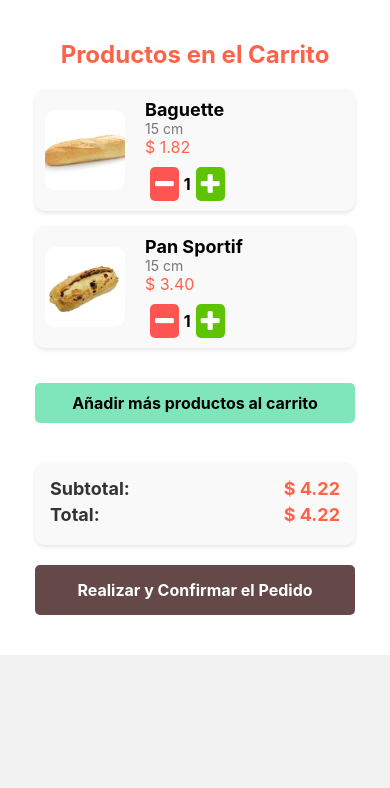
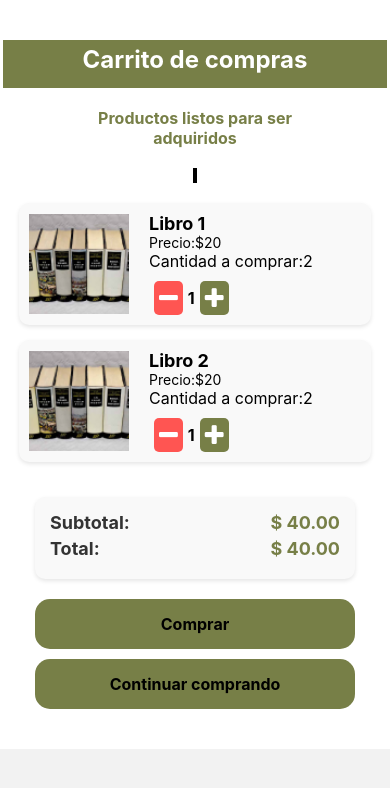
Before and after one commit to Riser245/App-react-ecoaprende, a React Native app: screen /Carrito in a window 390 px wide. Shown: the top 788 px of the page. Built offline with nearby package versions, Linux system fonts and the light colour scheme.

Commit message:
arreglos pantallas

```diff
--- a/src/screens/Carrito.js
+++ b/src/screens/Carrito.js
@@ -21,14 +21,18 @@ const Carrito = () => {
     return (
         <ScrollView contentContainerStyle={styles.scrollContainer}>
             <View style={styles.container}>
-                <Text style={styles.headerText}>Productos en el Carrito</Text>
+                <View style={styles.container2}>
+                    <Text style={styles.headerText}>Carrito de compras</Text>
+                </View>
+                <Text style={styles.subheaderText}>Productos listos para ser adquiridos</Text>
+                <View style={styles.middle} />
                 <View style={styles.productContainer}>
                     <View style={styles.productCard}>
-                        <Image source={require('../img/baguette.png')} style={styles.imagenProducto} />
+                        <Image source={require('../img/libros.png')} style={styles.imagenProducto} />
                         <View style={styles.productDetails}>
-                            <Text style={styles.productTitle}>Baguette</Text>
-                            <Text style={styles.productSubtitle}>15 cm</Text>
-                            <Text style={styles.productPrice}>$ 1.82</Text>
+                            <Text style={styles.productTitle}>Libro 1</Text>
+                            <Text style={styles.productSubtitle}>Precio:$20</Text>
+                            <Text style={styles.productPrice}>Cantidad a comprar:2</Text>
                             <View style={styles.quantityContainer}>
                                 <TouchableOpacity style={styles.minusButton}>
                                     <FontAwesome name="minus" size={24} color="white" />
@@ -41,11 +45,11 @@ const Carrito = () => {
                         </View>
                     </View>
                     <View style={styles.productCard}>
-                        <Image source={require('../img/pan_sportif.jpg')} style={styles.imagenProducto} />
+                        <Image source={require('../img/libros.png')} style={styles.imagenProducto} />
                         <View style={styles.productDetails}>
-                            <Text style={styles.productTitle}>Pan Sportif</Text>
-                            <Text style={styles.productSubtitle}>15 cm</Text>
-                            <Text style={styles.productPrice}>$ 3.40</Text>
+                            <Text style={styles.productTitle}>Libro 2</Text>
+                            <Text style={styles.productSubtitle}>Precio:$20</Text>
+                            <Text style={styles.productPrice}>Cantidad a comprar:2</Text>
                             <View style={styles.quantityContainer}>
                                 <TouchableOpacity style={styles.minusButton}>
                                     <FontAwesome name="minus" size={24} color="white" />
@@ -58,23 +62,24 @@ const Carrito = () => {
                         </View>
                     </View>
                 </View>
-                <TouchableOpacity style={styles.addMoreButton} onPress={irInicio}>
-                    <Text style={styles.addMoreText}>Añadir más productos al carrito</Text>
-                </TouchableOpacity>
 
                 <View style={styles.priceContainer}>
                     <View style={styles.priceRow}>
                         <Text style={styles.priceLabel}>Subtotal:</Text>
-                        <Text style={styles.priceValue}>$ 4.22</Text>
+                        <Text style={styles.priceValue}>$ 40.00</Text>
                     </View>
                     <View style={styles.priceRow}>
                         <Text style={styles.priceLabel}>Total:</Text>
-                        <Text style={styles.priceValue}>$ 4.22</Text>
+                        <Text style={styles.priceValue}>$ 40.00</Text>
                     </View>
                 </View>
 
                 <TouchableOpacity style={styles.confirmButton} onPress={irOrdenes}>
-                    <Text style={styles.confirmButtonText}>Realizar y Confirmar el Pedido</Text>
+                    <Text style={styles.confirmButtonText}>Comprar</Text>
+                </TouchableOpacity>
+
+                <TouchableOpacity style={styles.addMoreButton} onPress={irInicio}>
+                    <Text style={styles.addMoreText}>Continuar comprando</Text>
                 </TouchableOpacity>
             </View>
         </ScrollView>
@@ -94,14 +99,38 @@ const styles = StyleSheet.create({
         alignItems: 'center',
         padding: 20,
     },
+    container2: {
+        backgroundColor: '#777F47',
+        flex: 1,
+        alignItems: 'center',
+        padding: 5,
+        marginBottom: 20,
+        width: '120%'
+    },
+    middle: {
+        flex: 0.3,
+        backgroundColor: 'black',
+        borderWidth: 2,
+        marginTop:20,
+        marginBottom:20,
+
+      },
     headerText: {
         fontSize: 24,
         fontWeight: 'bold',
         marginBottom: 20,
-        color: '#FF6347',
+        color: 'white',
+        backgroundColor: '#777F47',
+    },
+    subheaderText: {
+        fontSize: 16,
+        fontWeight: 'bold',
+        color: '#777F47',
+        width:200,
+        textAlign:'center',
     },
     productContainer: {
-        width: '100%',
+        width: '110%',
     },
     productCard: {
         flexDirection: 'row',
@@ -117,9 +146,9 @@ const styles = StyleSheet.create({
         elevation: 3,
     },
     imagenProducto: {
-        width: 80,
-        height: 80,
-        borderRadius: 10,
+        width: 100,
+        height: 100,
+        borderRadius: 0,
     },
     productDetails: {
         flex: 1,
@@ -131,11 +160,11 @@ const styles = StyleSheet.create({
     },
     productSubtitle: {
         fontSize: 14,
-        color: '#777',
+        color: 'black',
     },
     productPrice: {
         fontSize: 16,
-        color: '#FF6347',
+        color: 'black',
         marginBottom: 10,
     },
     quantityContainer: {
@@ -143,7 +172,7 @@ const styles = StyleSheet.create({
         alignItems: 'center',
     },
     plusButton: {
-        backgroundColor: '#5EC401',
+        backgroundColor: '#777F47',
         borderRadius: 5,
         padding: 5,
         marginHorizontal: 5,
@@ -159,12 +188,12 @@ const styles = StyleSheet.create({
         fontWeight: 'bold',
     },
     addMoreButton: {
-        backgroundColor: '#7FE5BA',
-        padding: 10,
-        borderRadius: 5,
-        marginVertical: 20,
+        backgroundColor: '#777F47',
+        padding: 15,
+        borderRadius: 15,
         width: '100%',
         alignItems: 'center',
+        marginTop:10
     },
     addMoreText: {
         color: 'black',
@@ -198,17 +227,17 @@ const styles = StyleSheet.create({
     priceValue: {
         fontSize: 18,
         fontWeight: 'bold',
-        color: '#FF6347',
+        color: '#777F47',
     },
     confirmButton: {
-        backgroundColor: '#654948',
+        backgroundColor: '#777F47',
         padding: 15,
-        borderRadius: 5,
+        borderRadius: 15,
         width: '100%',
         alignItems: 'center',
     },
     confirmButtonText: {
-        color: 'white',
+        color: 'black',
         fontWeight: 'bold',
         fontSize: 16,
     },
--- a/src/screens/IniciarSesion.js
+++ b/src/screens/IniciarSesion.js
@@ -8,7 +8,6 @@ import {
   Image,
   ImageBackground,
 } from "react-native";
-import back from "../img/back.png";
 import { useState } from "react";
 import { ScrollView } from "react-native";
 
@@ -23,10 +22,7 @@ export default function IniciarSesion({ navigation }) {
 
   return (
     <ScrollView>
-      <ImageBackground
-        source={require("../img/back.png")}
-        style={styles.background}
-      >
+
         <View style={styles.container}>
           <Image source={require("../img/login.png")} style={styles.logo} />
 
@@ -62,7 +58,6 @@ export default function IniciarSesion({ navigation }) {
             </Text>
           </View>
         </View>
-      </ImageBackground>
     </ScrollView>
   );
 }
@@ -72,7 +67,6 @@ const styles = StyleSheet.create({
   background: {
     flex: 1,
     justifyContent: "center",
-
   },
   logo: {
     marginTop: 100,
@@ -140,14 +134,15 @@ const styles = StyleSheet.create({
   },
   cuadroTextoG: {
     backgroundColor: "white",
-    borderRadius: 50,
+    borderRadius: 10,
     width: "100%",
-    height: 33,
+    height: 43,
     paddingHorizontal: 10,
     color: "black",
     marginBottom: 10,
     marginTop: 10,
     borderColor: " #777F47",
+    borderWidth:2
   },
   textBienvenida: {
     color: "#777F47",
```
Also changed, not shown: src/img/libros.png (added).
